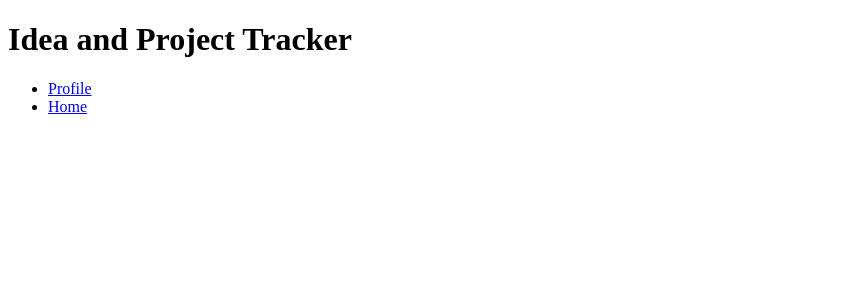
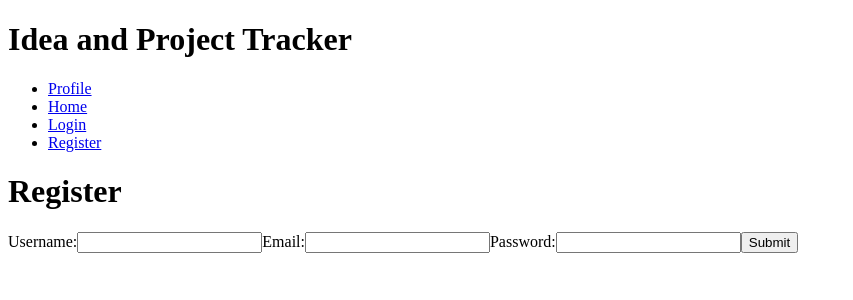
Before and after one commit to CZboop/Idea-Tracker, a React (Create React App) app in the folder client/my-app/: page /register in a window 1280 px wide. Shown: the top 300 px of the page, without its empty margins (0-853 px from the left). Built offline with nearby package versions, Linux system fonts and the light colour scheme.

Commit message:
started on registration form

```diff
--- a/client/my-app/src/App.js
+++ b/client/my-app/src/App.js
@@ -5,6 +5,8 @@ import { BrowserRouter, Routes, Route, Navigate } from 'react-router-dom';
 import Profile from './components/Profile';
 import Navbar from './components/Navbar';
 import Home from './components/Home';
+import Login from './components/Login';
+import Register from './components/Register';
 
 function App() {
   return (
@@ -17,6 +19,8 @@ function App() {
               <Route exact path="/" element={<Navigate to="/home" />} />
               <Route path="/profile" element={<Profile  />} />
               <Route path="/home" element={<Home  />} />
+              <Route path="/login" element={<Login  />} />
+              <Route path="/register" element={<Register  />} />
             </>
 
         </Routes>
--- a/client/my-app/src/components/Login.js
+++ b/client/my-app/src/components/Login.js
@@ -1,6 +1,7 @@
 const Login = () => {
     return (
         <div className="login-container">
+            <h1>Login</h1>
 
         </div>
     )
--- a/client/my-app/src/components/Navbar.js
+++ b/client/my-app/src/components/Navbar.js
@@ -6,6 +6,8 @@ const Navbar = () => {
             <ul>
                 <li><Link to="/profile">Profile</Link></li>
                 <li><Link to="/home">Home</Link></li>
+                <li><Link to="/login">Login</Link></li>
+                <li><Link to="/register">Register</Link></li>
             </ul>
 
         </nav>
--- a/client/my-app/src/components/Register.js
+++ b/client/my-app/src/components/Register.js
@@ -1,6 +1,25 @@
+import { useState } from "react";
+
 const Register = () => {
+    const [username, setUsername] = useState("");
+    const [email, setEmail] = useState("");
+    const [password, setPassword] = useState("");
+
+    const handleSubmit = (e) => {
+        e.preventDefault();
+
+
+    }
+
     return(
         <div className="register-container">
+            <h1>Register</h1>
+            <form className="register-form" onSubmit={handleSubmit}>
+                <label>Username:</label><input type="text" value={username} onChange={(e) => setUsername(e.target.value)}></input>
+                <label>Email:</label><input type="text" value={email} onChange={(e) => setEmail(e.target.value)}></input>
+                <label>Password:</label><input type="text" value={password} onChange={(e) => setPassword(e.target.value)}></input>
+                <input type="submit"/>
+            </form>
 
         </div>
     )
```
